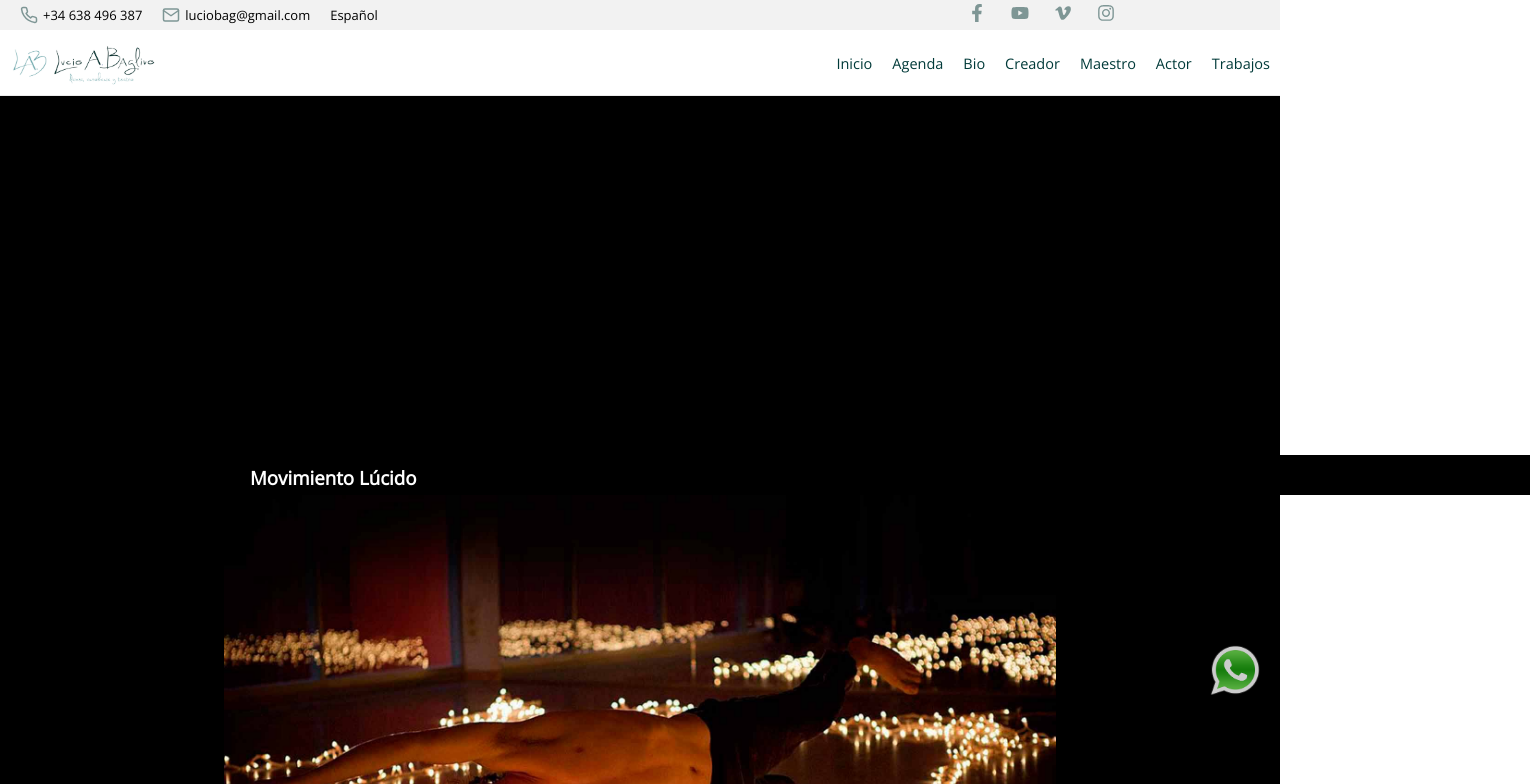
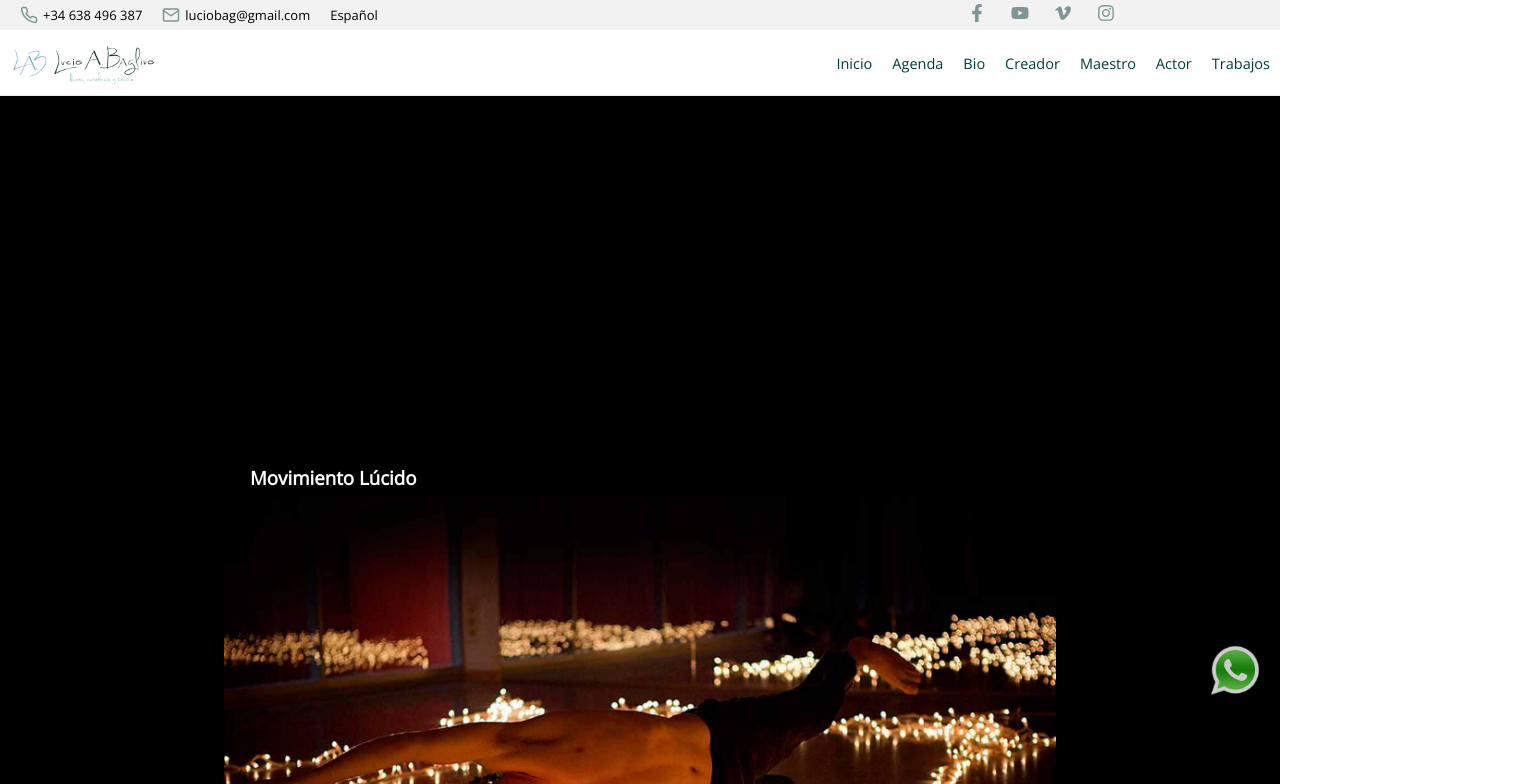
Before and after one commit to AlexEMartin/lucio, a React (Create React App) app: page /creador in a window 1280 px wide. Shown: the top 784 px of the page, 1530 px wide, since content can reach past the window. Built offline with nearby package versions, Linux system fonts and the light colour scheme.

Commit message:
Creator overflow

```diff
--- a/src/pages/creador/Creador.jsx
+++ b/src/pages/creador/Creador.jsx
@@ -10,7 +10,7 @@ import "./Creador.css";
 
 const Creador = () => {
   return (
-    <div style={{ backgroundColor: "#171517" }}>
+    <div style={{ backgroundColor: "#171517", width: "100%", overflowX: 'hidden' }}>
       <Navbar />
       <div style={{ width: "100%", backgroundColor: "black" }}>
         <Iframe url="https://www.youtube.com/watch?v=Gy-dify_Fqo" />
```
